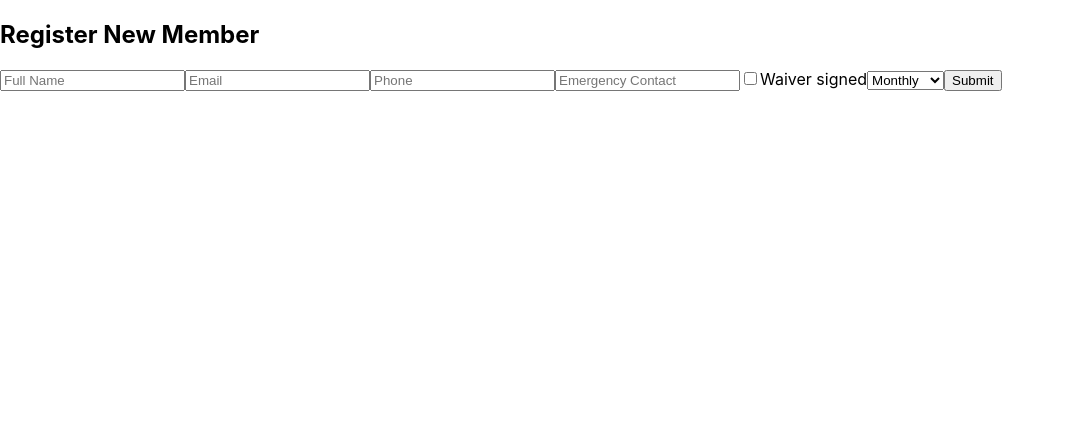
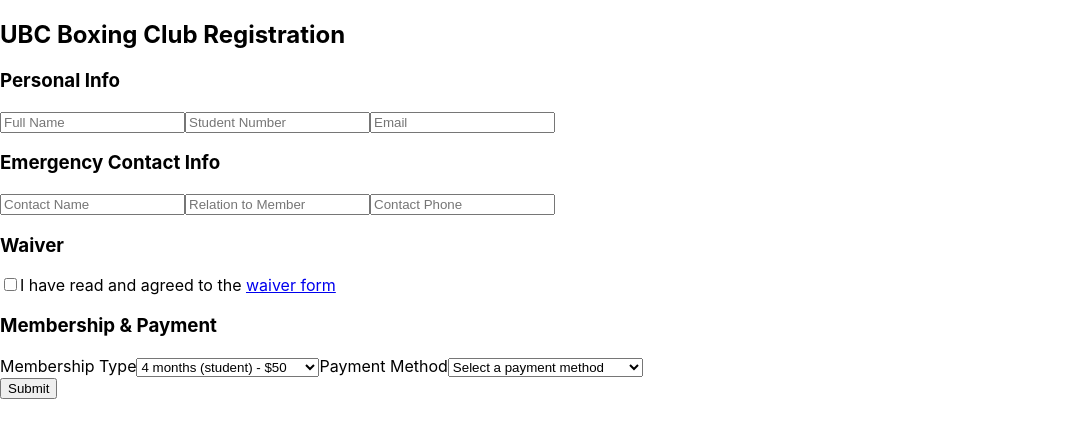
Before and after one commit to miatan12/ubc-boxing-club-portal, a React (Create React App) app in the folder client/: page / in a window 1280 px wide. Shown: the top 438 px of the page, without its empty margins (0-1065 px from the left). Built offline with nearby package versions, Linux system fonts and the light colour scheme.

Commit message:
Updated registration form with necessary fields

```diff
--- a/client/src/components/RegisterForm.js
+++ b/client/src/components/RegisterForm.js
@@ -5,12 +5,16 @@ const RegisterForm = () => {
   const [formData, setFormData] = useState({
     name: "",
     email: "",
-    phone: "",
-    emergencyContact: "",
+    studentNumber: "",
+    emergencyContactName: "",
+    emergencyContactPhone: "",
+    emergencyContactRelation: "",
     waiverSigned: false,
-    membershipType: "monthly",
-    startDate: "", // we'll autofill this
-    expiryDate: "", // this gets auto-calculated
+    membershipType: "term",
+    startDate: "",
+    expiryDate: "",
+    paymentMethod: "",
+    cashReceiver: "",
   });
 
   const [status, setStatus] = useState("");
@@ -26,14 +30,25 @@ const RegisterForm = () => {
   const calculateExpiry = (membershipType) => {
     const start = new Date();
     const expiry = new Date(start);
-    if (membershipType === "monthly") expiry.setMonth(start.getMonth() + 1);
-    if (membershipType === "quarterly") expiry.setMonth(start.getMonth() + 3);
-    return { startDate: start.toISOString(), expiryDate: expiry.toISOString() };
+    if (membershipType === "term") expiry.setMonth(start.getMonth() + 4);
+    if (membershipType === "year") expiry.setMonth(start.getMonth() + 12);
+    return {
+      startDate: start.toISOString(),
+      expiryDate: expiry.toISOString(),
+    };
   };
 
   const handleSubmit = async (e) => {
     e.preventDefault();
     const { startDate, expiryDate } = calculateExpiry(formData.membershipType);
+
+    if (formData.paymentMethod === "cash" && !formData.cashReceiver.trim()) {
+      setStatus("error");
+      alert(
+        "Please enter the name of the exec who received your cash payment."
+      );
+      return;
+    }
 
     try {
       const res = await axios.post(`${process.env.REACT_APP_API_URL}/members`, {
@@ -52,15 +67,27 @@ const RegisterForm = () => {
   return (
     <form
       onSubmit={handleSubmit}
-      className="space-y-4 p-6 max-w-md mx-auto bg-white shadow rounded"
+      className="space-y-8 p-6 max-w-xl mx-auto bg-white shadow rounded"
     >
-      <h2 className="text-xl font-semibold">Register New Member</h2>
+      <h2 className="text-2xl font-bold text-center">
+        UBC Boxing Club Registration
+      </h2>
 
+      {/* Personal Info */}
+      <div>
+        <h3 className="text-lg font-semibold mb-2">Personal Info</h3>
         <input
           name="name"
           placeholder="Full Name"
           onChange={handleChange}
-        className="border p-2 w-full"
+          className="border p-2 w-full mb-2"
+          required
+        />
+        <input
+          name="studentNumber"
+          placeholder="Student Number"
+          onChange={handleChange}
+          className="border p-2 w-full mb-2"
           required
         />
         <input
@@ -70,46 +97,135 @@ const RegisterForm = () => {
           className="border p-2 w-full"
           required
         />
+      </div>
+
+      {/* Emergency Contact Info */}
+      <div>
+        <h3 className="text-lg font-semibold mb-2">Emergency Contact Info</h3>
         <input
-        name="phone"
-        placeholder="Phone"
+          name="emergencyContactName"
+          placeholder="Contact Name"
+          onChange={handleChange}
+          className="border p-2 w-full mb-2"
+          required
+        />
+        <input
+          name="emergencyContactRelation"
+          placeholder="Relation to Member"
+          onChange={handleChange}
+          className="border p-2 w-full mb-2"
+          required
+        />
+        <input
+          name="emergencyContactPhone"
+          placeholder="Contact Phone"
           onChange={handleChange}
           className="border p-2 w-full"
+          required
         />
+      </div>
+
+      {/* Waiver */}
+      <div>
+        <h3 className="text-lg font-semibold mb-2">Waiver</h3>
+        <label className="block">
           <input
-        name="emergencyContact"
-        placeholder="Emergency Contact"
+            type="checkbox"
+            name="waiverSigned"
             onChange={handleChange}
-        className="border p-2 w-full"
+            className="mr-2"
           />
+          I have read and agreed to the{" "}
+          <a
+            href="https://drive.google.com/file/d/1QsYcL9lLM6DOuoZ5VjC5avfe4BSqhTr7/view"
+            target="_blank"
+            rel="noopener noreferrer"
+            className="text-blue-600 underline"
+          >
+            waiver form
+          </a>
+        </label>
+      </div>
 
-      <label className="block">
-        <input type="checkbox" name="waiverSigned" onChange={handleChange} />
-        <span className="ml-2">Waiver signed</span>
-      </label>
+      {/* Membership + Payment */}
+      <div>
+        <h3 className="text-lg font-semibold mb-2">Membership & Payment</h3>
 
+        <label className="block mb-2 font-medium">Membership Type</label>
         <select
           name="membershipType"
           onChange={handleChange}
-        className="border p-2 w-full"
+          className="border p-2 w-full mb-4"
         >
-        <option value="monthly">Monthly</option>
-        <option value="quarterly">Quarterly</option>
+          <option value="term">4 months (student) - $50</option>
+          <option value="year">12 months (student) - $100</option>
         </select>
 
+        <label className="block mb-2 font-medium">Payment Method</label>
+        <select
+          name="paymentMethod"
+          onChange={handleChange}
+          className="border p-2 w-full"
+          required
+        >
+          <option value="">Select a payment method</option>
+          <option value="online">E-transfer or Online Payment</option>
+          <option value="cash">Cash (paid in-person)</option>
+        </select>
+
+        {formData.paymentMethod === "online" && (
+          <div className="text-sm text-gray-700 bg-gray-100 mt-3 p-3 rounded">
+            <p>
+              Send e-transfer to: <strong>deposit@ams.ubc.ca</strong>
+              <br />
+              Message:{" "}
+              <code className="bg-white p-1 rounded text-xs">
+                8030-00 50050 - Membership Fee Deposit (Boxing Club)
+              </code>
+              <br />
+              Or pay via:{" "}
+              <a
+                href="https://your-stripe-link.com"
+                className="text-blue-600 underline"
+                target="_blank"
+                rel="noreferrer"
+              >
+                Online Payment
+              </a>
+            </p>
+          </div>
+        )}
+
+        {formData.paymentMethod === "cash" && (
+          <input
+            name="cashReceiver"
+            placeholder="Name of exec who received your cash"
+            onChange={handleChange}
+            className="border p-2 w-full mt-3"
+            required
+          />
+        )}
+      </div>
+
+      {/* Submit */}
+      <div className="text-center">
         <button
           type="submit"
-        className="bg-blue-500 text-white px-4 py-2 rounded"
+          className="bg-blue-600 text-white px-6 py-2 rounded hover:bg-blue-700 transition"
         >
           Submit
         </button>
-
         {status === "success" && (
-        <p className="text-green-600">Successfully submitted!</p>
+          <p className="text-green-600 font-semibold mt-2">
+            Successfully submitted!
+          </p>
         )}
         {status === "error" && (
-        <p className="text-red-600">Submission failed. Try again.</p>
+          <p className="text-red-600 font-semibold mt-2">
+            Submission failed. Please try again.
+          </p>
         )}
+      </div>
     </form>
   );
 };
```
Lines whose indentation alone changed are shown as unchanged.
